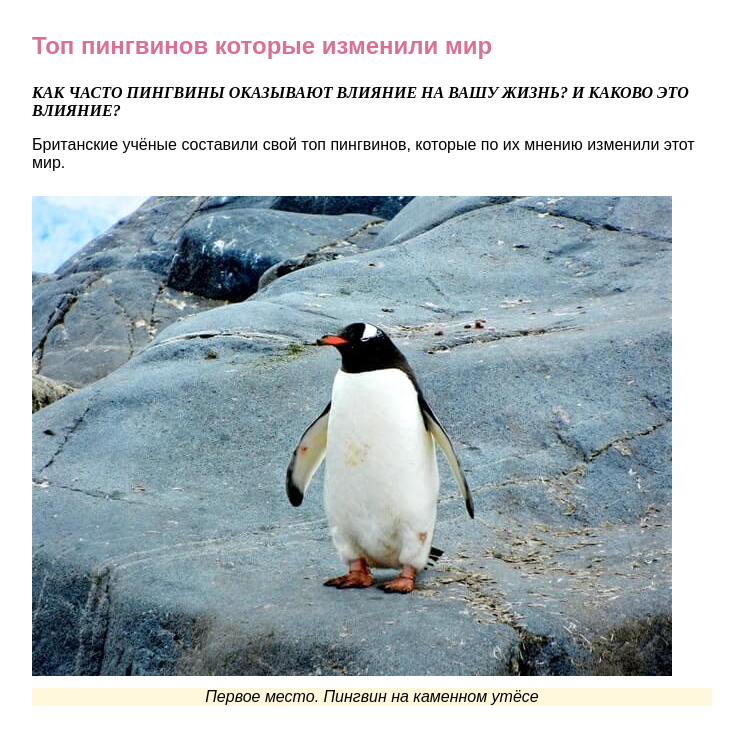
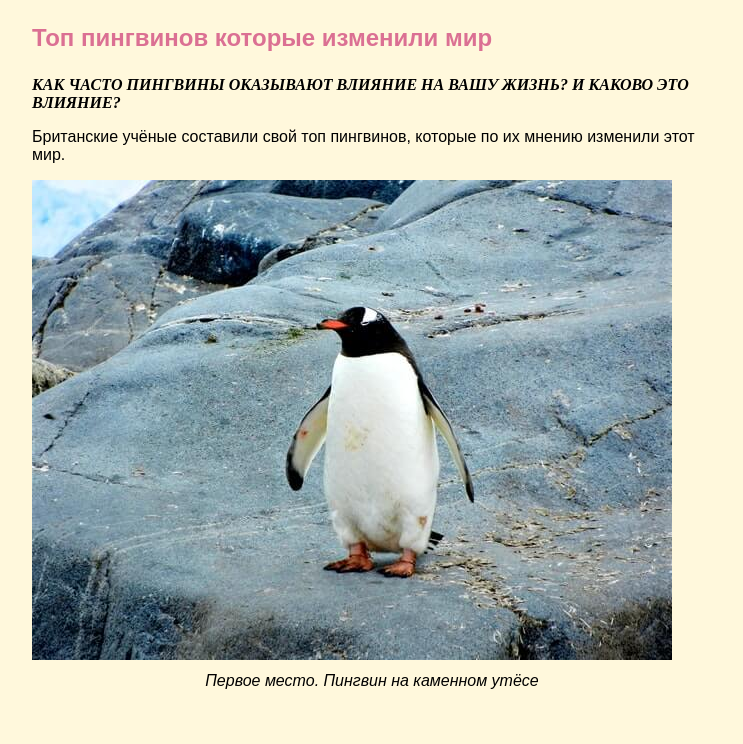
Before and after one commit to PavelPleshkov/test-task-spurit, a plain HTML site: page 03-fix-problems/index.html in a window 1280 px wide. Shown: the whole page, without its empty margins (268-1011 px from the left). Drawn offline with Linux system fonts and the light colour scheme.

Commit message:
refactor: refactor codein 3d task

```diff
--- a/03-fix-problems/index.css
+++ b/03-fix-problems/index.css
@@ -1,17 +1,23 @@
-.figure__caption {
-    /* font-family: serif; */
+body {
     background: cornsilk;
-    text-align: center;
-}
-
-body {
     font-family: sans-serif;
     text-align: left;
+    margin: 0;
 }
 
 * {
     margin-left: auto;
     margin-right: auto;
+}
+
+.article {
+    max-width: 680px;
+    padding: 24px;
+}
+
+.article__heading {
+    margin: 0 0 1.5rem 0;
+    color: palevioletred;
 }
 
 .article__lead {
@@ -21,37 +27,8 @@ body {
     font-family: serif;
 }
 
-.figure {
-    margin-top: 16px;
-}
-
-.article {
-    background: rgba(255, 0, 0, 0);
-}
-
 .figure__caption {
-    margin-bottom: 1rem;
-}
-
-.figure__image {
-    margin-bottom: 8px;
-    max-width: 100%;
-}
-
-.figure__image,
-.figure__caption {
+    text-align: center;
     margin: 8px 0 0;
     font-style: italic;
-    font-family: sans-serif;
 }
-
-.article {
-    max-width: 680px;
-    padding: 24px;
-    font-family: sans-serif;
-}
-
-.article__heading {
-    margin: 0 0 1.5rem 0;
-    color: palevioletred
-}
```
